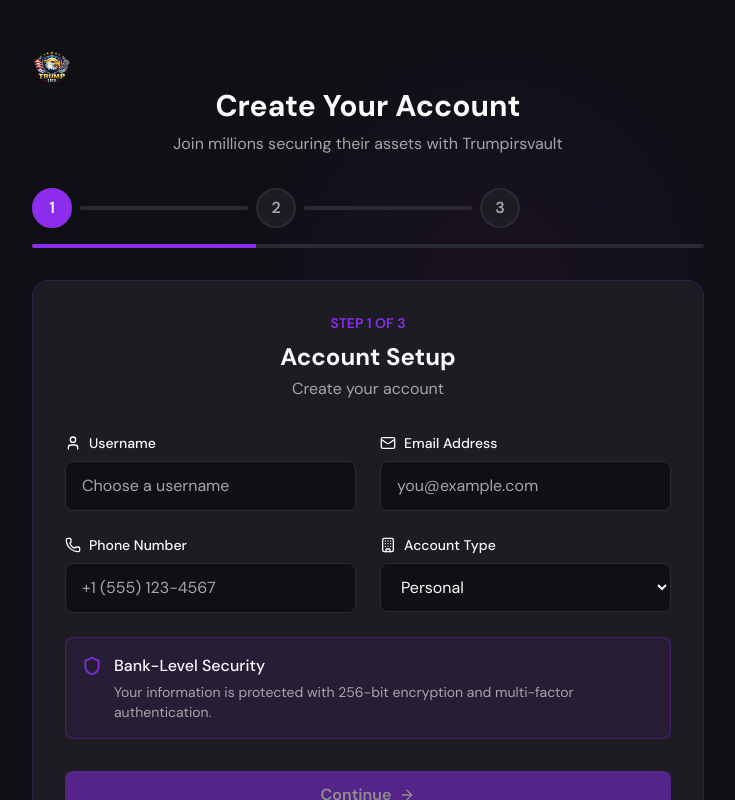
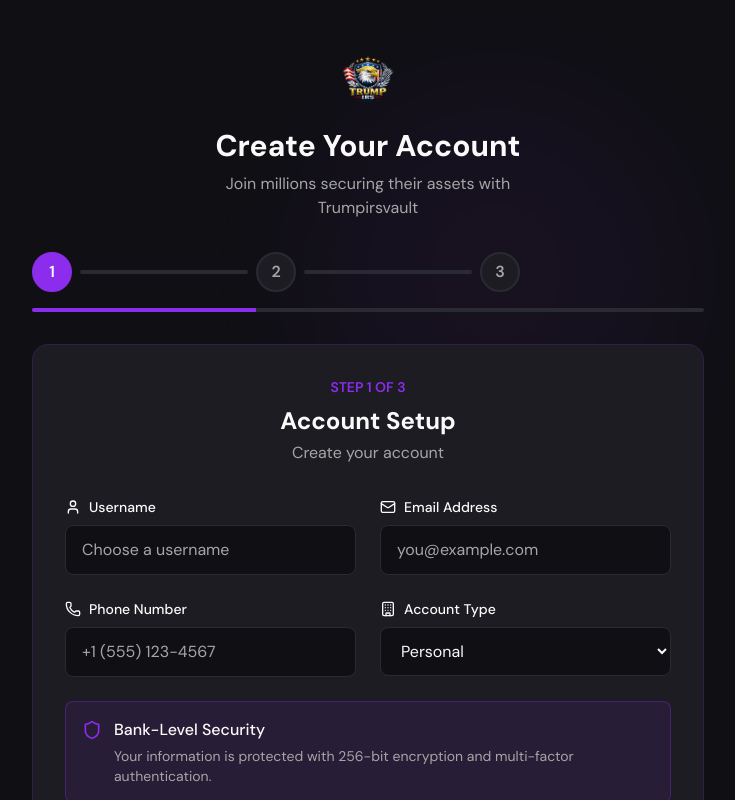
Before and after one commit to ByteBuddy2000/ledgerwebapp, a Next.js app: page /register in a window 1280 px wide. Shown: the top 800 px of the page, without its empty margins (272-1007 px from the left). Built offline with nearby package versions, Linux system fonts and the light colour scheme.

Commit message:
Refactor header section for account creation page

```diff
--- a/app/register/page.jsx
+++ b/app/register/page.jsx
@@ -110,17 +110,27 @@
         className="w-full max-w-2xl relative z-10"
       >
         {/* Header */}
-        <div className="text-center mb-8">
-          <Image
-              src="/tiv-logo.png"
-              alt="appLogo"
-              width={40}
-              height={40}
-            className="object-contain"
-            />
-          <h1 className="text-3xl font-bold text-foreground mb-2">Create Your Account</h1>
-          <p className="text-muted-foreground">Join millions securing their assets with Trumpirsvault</p>
-        </div>
+<div className="flex flex-col items-center text-center mb-8">
+  <div className="w-16 h-16 flex items-center justify-center mb-4">
+    <Image
+      src="/tiv-logo.png"
+      alt="Trumpirsvault Logo"
+      width={56}
+      height={56}
+      className="object-contain"
+      priority
+    />
+  </div>
+
+  <h1 className="text-3xl font-bold text-foreground mb-2">
+    Create Your Account
+  </h1>
+
+  <p className="text-muted-foreground max-w-sm">
+    Join millions securing their assets with Trumpirsvault
+  </p>
+</div>
+
 
         {/* Progress Steps */}
         <div className="mb-8">
```
